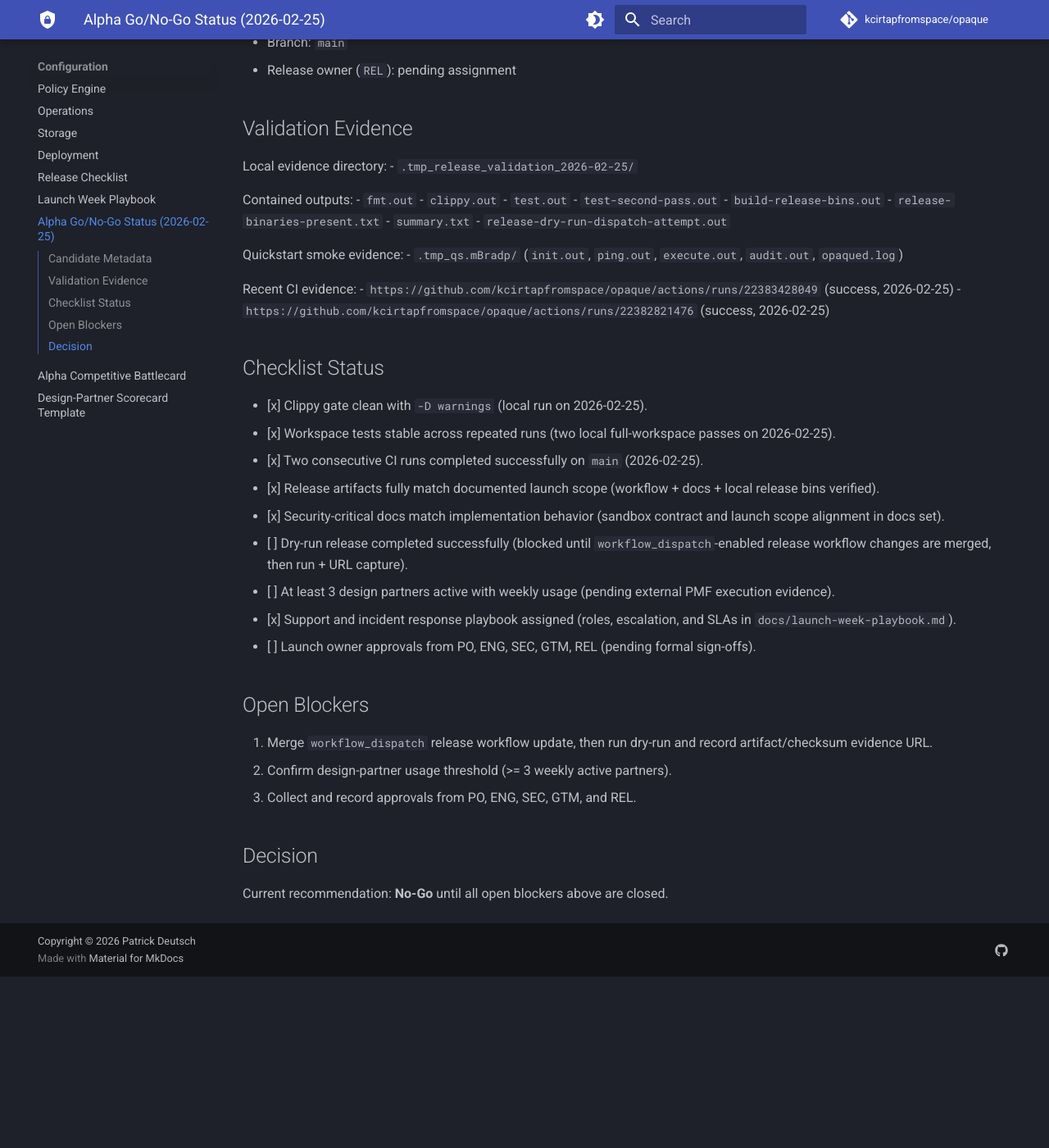
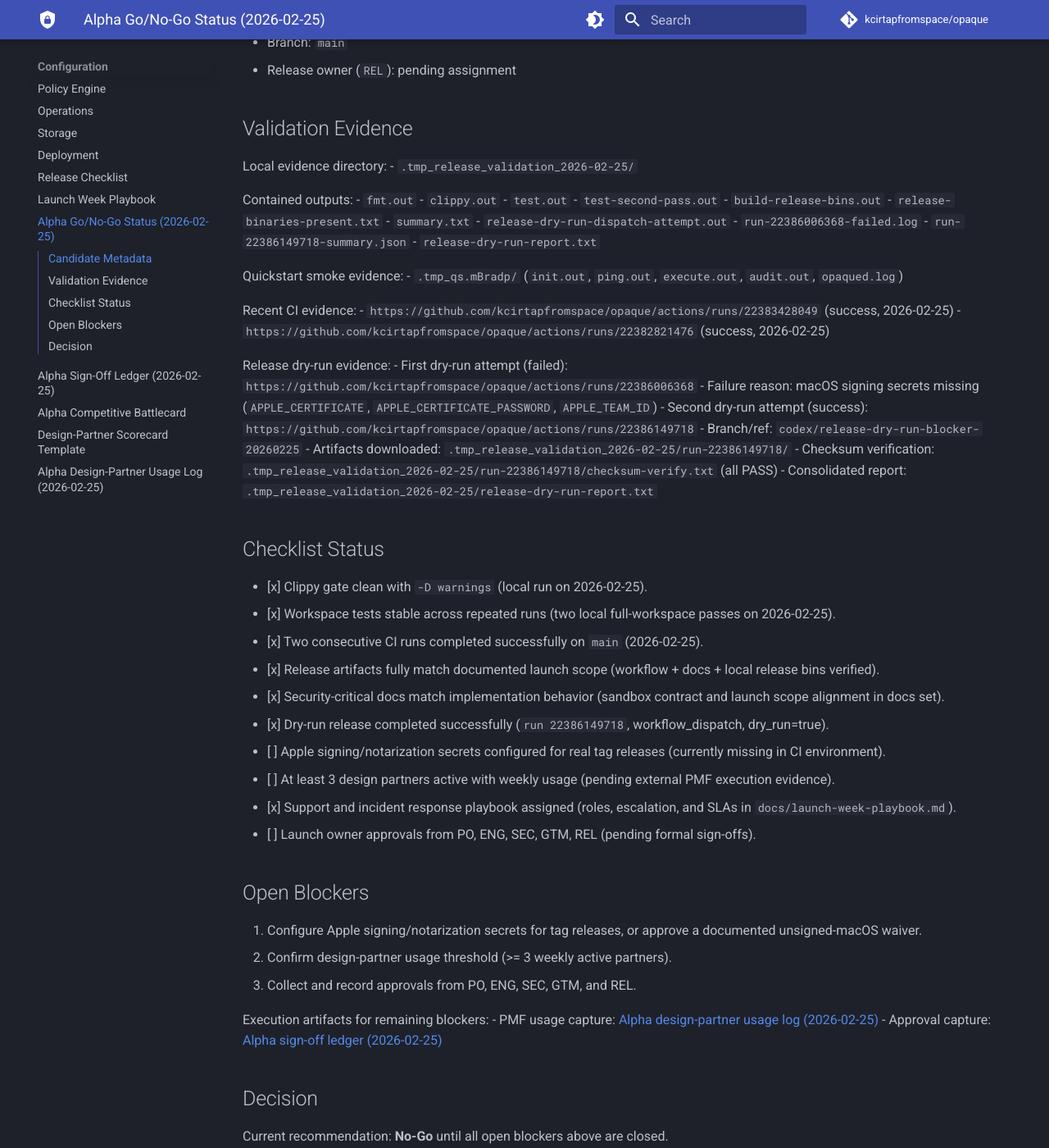
Before and after one commit to kcirtapfromspace/opaque, an MkDocs documentation site: the page built from docs/alpha-go-no-go-status-2026-02-25.md, in a window 1280 px wide and 1400 px high, scrolled down 372 px. Shown: the whole window at 82% size. Built offline with MkDocs 1.6.1 and Material for MkDocs 9.7.7, drawn with Linux system fonts in a browser that asks for light colours; comment, search, counter and statistics services are not loaded; before the commit the page ends 1563 px from its top, so only the background shows below that.

Commit message:
Record release dry-run evidence and add PMF/sign-off trackers

```diff
--- a/docs/alpha-go-no-go-status-2026-02-25.md
+++ b/docs/alpha-go-no-go-status-2026-02-25.md
@@ -23,6 +23,9 @@ Contained outputs:
 - `release-binaries-present.txt`
 - `summary.txt`
 - `release-dry-run-dispatch-attempt.out`
+- `run-22386006368-failed.log`
+- `run-22386149718-summary.json`
+- `release-dry-run-report.txt`
 
 Quickstart smoke evidence:
 - `.tmp_qs.mBradp/` (`init.out`, `ping.out`, `execute.out`, `audit.out`, `opaqued.log`)
@@ -31,6 +34,15 @@ Recent CI evidence:
 - `https://github.com/kcirtapfromspace/opaque/actions/runs/22383428049` (success, 2026-02-25)
 - `https://github.com/kcirtapfromspace/opaque/actions/runs/22382821476` (success, 2026-02-25)
 
+Release dry-run evidence:
+- First dry-run attempt (failed): `https://github.com/kcirtapfromspace/opaque/actions/runs/22386006368`
+  - Failure reason: macOS signing secrets missing (`APPLE_CERTIFICATE`, `APPLE_CERTIFICATE_PASSWORD`, `APPLE_TEAM_ID`)
+- Second dry-run attempt (success): `https://github.com/kcirtapfromspace/opaque/actions/runs/22386149718`
+  - Branch/ref: `codex/release-dry-run-blocker-20260225`
+  - Artifacts downloaded: `.tmp_release_validation_2026-02-25/run-22386149718/`
+  - Checksum verification: `.tmp_release_validation_2026-02-25/run-22386149718/checksum-verify.txt` (all PASS)
+  - Consolidated report: `.tmp_release_validation_2026-02-25/release-dry-run-report.txt`
+
 ## Checklist Status
 
 - [x] Clippy gate clean with `-D warnings` (local run on 2026-02-25).
@@ -38,16 +50,21 @@ Recent CI evidence:
 - [x] Two consecutive CI runs completed successfully on `main` (2026-02-25).
 - [x] Release artifacts fully match documented launch scope (workflow + docs + local release bins verified).
 - [x] Security-critical docs match implementation behavior (sandbox contract and launch scope alignment in docs set).
-- [ ] Dry-run release completed successfully (blocked until `workflow_dispatch`-enabled release workflow changes are merged, then run + URL capture).
+- [x] Dry-run release completed successfully (`run 22386149718`, workflow_dispatch, dry_run=true).
+- [ ] Apple signing/notarization secrets configured for real tag releases (currently missing in CI environment).
 - [ ] At least 3 design partners active with weekly usage (pending external PMF execution evidence).
 - [x] Support and incident response playbook assigned (roles, escalation, and SLAs in `docs/launch-week-playbook.md`).
 - [ ] Launch owner approvals from PO, ENG, SEC, GTM, REL (pending formal sign-offs).
 
 ## Open Blockers
 
-1. Merge `workflow_dispatch` release workflow update, then run dry-run and record artifact/checksum evidence URL.
+1. Configure Apple signing/notarization secrets for tag releases, or approve a documented unsigned-macOS waiver.
 2. Confirm design-partner usage threshold (>= 3 weekly active partners).
 3. Collect and record approvals from PO, ENG, SEC, GTM, and REL.
+
+Execution artifacts for remaining blockers:
+- PMF usage capture: [Alpha design-partner usage log (2026-02-25)](alpha-design-partner-usage-log-2026-02-25.md)
+- Approval capture: [Alpha sign-off ledger (2026-02-25)](alpha-signoff-ledger-2026-02-25.md)
 
 ## Decision
 
--- a/mkdocs.yml
+++ b/mkdocs.yml
@@ -77,8 +77,10 @@ nav:
       - Release Checklist: release-checklist.md
       - Launch Week Playbook: launch-week-playbook.md
       - Alpha Go/No-Go Status (2026-02-25): alpha-go-no-go-status-2026-02-25.md
+      - Alpha Sign-Off Ledger (2026-02-25): alpha-signoff-ledger-2026-02-25.md
       - Alpha Competitive Battlecard: alpha-competitive-battlecard.md
       - Design-Partner Scorecard Template: design-partner-scorecard-template.md
+      - Alpha Design-Partner Usage Log (2026-02-25): alpha-design-partner-usage-log-2026-02-25.md
   - Integrations:
       - MCP (Claude Code): mcp-integration.md
       - Bitwarden: bitwarden.md
```
Also changed, not shown: docs/README.md (+2 -0 lines), docs/alpha-design-partner-usage-log-2026-02-25.md (added, +30 -0 lines), docs/alpha-signoff-ledger-2026-02-25.md (added, +23 -0 lines), docs/release-checklist.md (+1 -0 lines).
